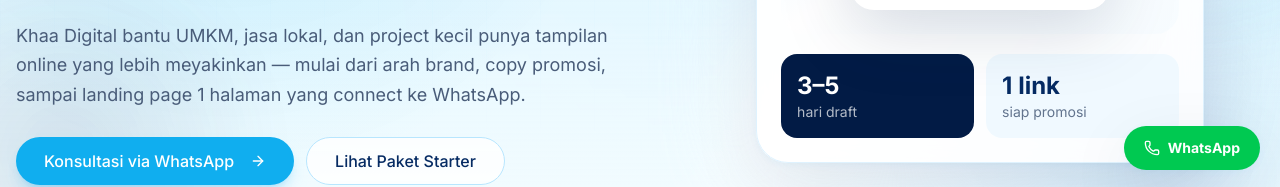
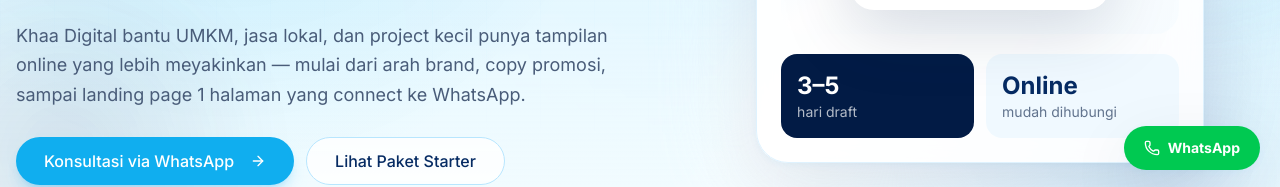
Before and after one commit to ulsreall/khaa-digital, a React (Vite) app: page / in a window 1280 px wide. Shown: the part 610-797 px from the top of the page. Built offline with nearby package versions, Linux system fonts and the light colour scheme.

Commit message:
Improve hero card copy

```diff
--- a/src/pages/Home.tsx
+++ b/src/pages/Home.tsx
@@ -225,8 +225,8 @@
                       <div className="text-white/70">hari draft</div>
                     </div>
                     <div className="rounded-2xl bg-sky-50 p-4 text-[#062B63]">
-                      <div className="text-2xl font-black">1 link</div>
-                      <div className="text-slate-500">siap promosi</div>
+                      <div className="text-2xl font-black">Online</div>
+                      <div className="text-slate-500">mudah dihubungi</div>
                     </div>
                   </div>
                 </div>
```
